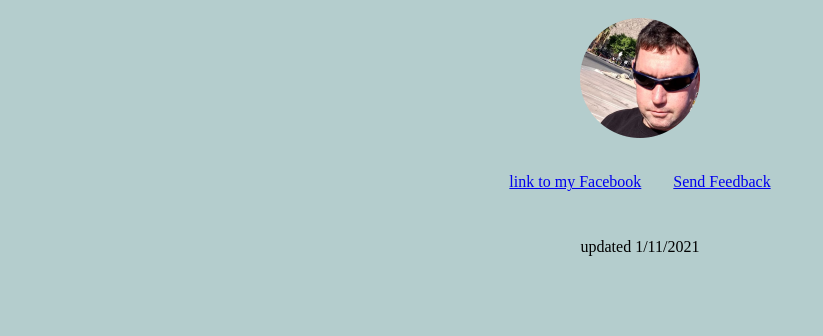
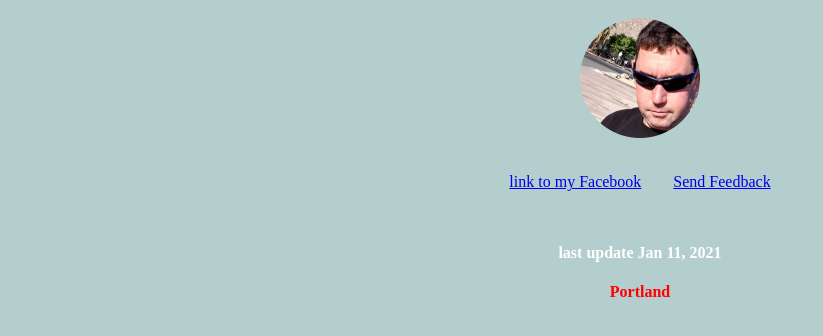
Before and after one commit to allenm6345/amc, a plain HTML site: page index.html in a window 1280 px wide. Shown: the part 140-476 px from the top of the page, without its empty margins (0-823 px from the left). Drawn offline with Linux system fonts and the light colour scheme.

Commit message:
Add files via upload
new selectors, class and id

```diff
--- a/css/styles.css
+++ b/css/styles.css
@@ -5,7 +5,17 @@ body {
  background-color: #B4CDCD;
 }
 
+.sparrow {
 
+color: white;
+
+}
+
+#peacock {
+
+color: red;
+
+}
 
 h1{
 
--- a/index.html
+++ b/index.html
@@ -29,6 +29,8 @@
 
 
 </table>
-<p>updated 1/11/2021<p>
+<h4 class="sparrow">last update Jan 11, 2021</h4>
+<h4 id="peacock">Portland</h4>
+
   </body>
 </html>
```
Also changed, not shown: images/earth.png (added).
